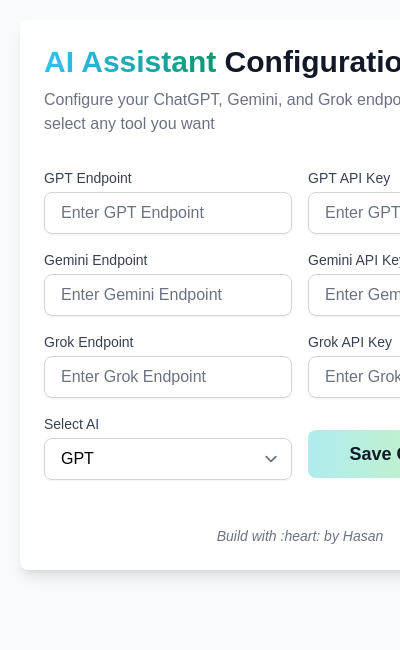
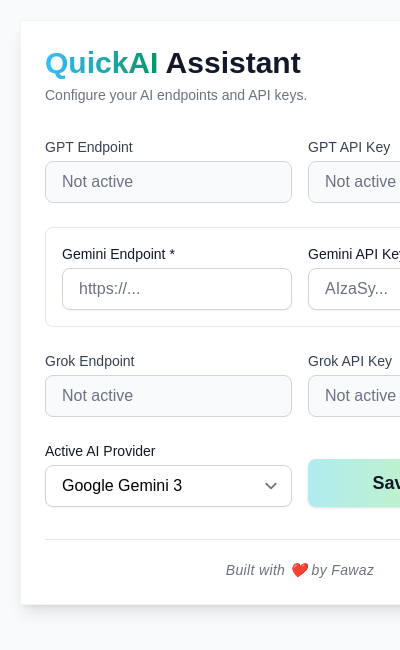
Before and after one commit to Falzky/QuickAI-Assistant, a browser extension: page popup/index.html in a window 400 px wide. Shown: the top 650 px of the page. Drawn offline with nearby package versions, Linux system fonts and the light colour scheme.

Commit message:
Updated popup/index.html

```diff
--- a/popup/index.html
+++ b/popup/index.html
@@ -1,7 +1,9 @@
-<!DOCTYPE html>
-<html>
+<!doctype html>
+<html lang="en">
   <head>
-    <title>AI Config</title>
+    <meta charset="UTF-8" />
+    <meta name="viewport" content="width=device-width, initial-scale=1.0" />
+    <title>QuickAI Config</title>
     <link
       href="https://cdn.jsdelivr.net/npm/flowbite@2.5.2/dist/flowbite.min.css"
       rel="stylesheet"
@@ -10,178 +12,172 @@
       body {
         font-family: Arial, sans-serif;
         padding: 20px;
-        border: none;
-        border-radius: 20px;
-        width: 600px;
+        margin: 0;
+        width: 600px; /* Perfect width for a Chrome Extension */
       }
     </style>
   </head>
-  <body class="bg-gray-50 dark:bg-gray-800">
+  <body class="bg-gray-50 dark:bg-gray-800 transition-colors duration-200">
     <div
-      class="container mx-auto p-6 bg-white dark:bg-gray-900 rounded-lg shadow-lg max-w-xl"
+      class="container mx-auto p-6 bg-white dark:bg-gray-900 rounded-xl shadow-lg max-w-xl border border-gray-100 dark:border-gray-700"
     >
-      <!-- Header -->
-      <div class="mb-8">
-        <div class="flex items-center gap-6">
+      <div class="mb-8 flex items-center justify-between">
+        <div>
           <h2
-            class="mb-2 text-3xl font-extrabold text-gray-900 dark:text-white"
+            class="mb-1 text-3xl font-extrabold text-gray-900 dark:text-white"
           >
             <span
               class="text-transparent bg-clip-text bg-gradient-to-r to-emerald-600 from-sky-400"
-              >AI Assistant
-            </span>
-            Configuration
+              >QuickAI</span
+            >
+            Assistant
           </h2>
-          <button
-            id="toggleMode"
-            class="border border-gray-300 rounded-lg px-3 mb-1 dark:text-white"
-          >
-            <span class="text-xl"></span>
-          </button>
+          <p class="text-sm font-normal text-gray-500 dark:text-gray-400">
+            Configure your AI endpoints and API keys.
+          </p>
         </div>
-        <p class="text-base font-normal text-gray-500">
-          Configure your ChatGPT, Gemini, and Grok endpoints and keys, then
-          select any tool you want
-        </p>
+        <button
+          id="toggleMode"
+          class="p-2 rounded-lg border border-gray-300 dark:border-gray-600 hover:bg-gray-100 dark:hover:bg-gray-700 dark:text-white transition-colors"
+          title="Toggle Dark Mode"
+        >
+          <span class="text-xl">&#9728;</span>
+        </button>
       </div>
 
-      <!-- Form Elements -->
-      <div>
-        <!-- Chat GPT -->
-        <div class="w-full flex gap-4">
-          <div class="mb-4 w-1/2">
+      <div class="space-y-6">
+        <div
+          class="flex gap-4 opacity-50 cursor-not-allowed"
+          title="GPT integration coming soon"
+        >
+          <div class="w-1/2">
             <label
-              for="gptEndpoint"
-              class="block text-sm font-medium text-gray-700 dark:text-white"
+              class="block text-sm font-medium text-gray-700 dark:text-gray-300 mb-1"
               >GPT Endpoint</label
             >
             <input
               type="text"
               id="gptEndpoint"
-              class="mt-1 block w-full px-4 py-2 border border-gray-300 rounded-lg shadow-sm focus:ring-blue-500 focus:border-blue-500 dark:bg-gray-800 dark:text-white"
-              placeholder="Enter GPT Endpoint"
+              class="w-full px-4 py-2 border border-gray-300 rounded-lg bg-gray-50 dark:bg-gray-800 dark:border-gray-600 dark:text-gray-500"
+              disabled
+              placeholder="Not active"
             />
           </div>
-
-          <div class="mb-4 w-1/2">
+          <div class="w-1/2">
             <label
-              for="gptKey"
-              class="block text-sm font-medium text-gray-700 dark:text-white"
+              class="block text-sm font-medium text-gray-700 dark:text-gray-300 mb-1"
               >GPT API Key</label
             >
             <input
               type="password"
               id="gptKey"
-              class="mt-1 block w-full px-4 py-2 border border-gray-300 rounded-lg shadow-sm focus:ring-blue-500 focus:border-blue-500 dark:bg-gray-800 dark:text-white"
-              placeholder="Enter GPT API Key"
+              class="w-full px-4 py-2 border border-gray-300 rounded-lg bg-gray-50 dark:bg-gray-800 dark:border-gray-600 dark:text-gray-500"
+              disabled
+              placeholder="Not active"
             />
           </div>
         </div>
 
-        <!-- Gemini -->
-        <div class="w-full flex gap-4">
-          <div class="mb-4 w-1/2">
+        <div
+          class="flex gap-4 p-4 border border-emerald-200 dark:border-emerald-800 rounded-lg bg-emerald-50/30 dark:bg-emerald-900/10"
+        >
+          <div class="w-1/2">
             <label
               for="geminiEndpoint"
-              class="block text-sm font-medium text-gray-700 dark:text-white"
-              >Gemini Endpoint</label
+              class="block text-sm font-medium text-gray-900 dark:text-white mb-1"
+              >Gemini Endpoint <span class="text-emerald-500">*</span></label
             >
             <input
               type="text"
               id="geminiEndpoint"
-              class="mt-1 block w-full px-4 py-2 border border-gray-300 rounded-lg shadow-sm focus:ring-blue-500 focus:border-blue-500 dark:bg-gray-800 dark:text-white"
-              placeholder="Enter Gemini Endpoint"
+              class="w-full px-4 py-2 border border-gray-300 rounded-lg shadow-sm focus:ring-emerald-500 focus:border-emerald-500 dark:bg-gray-800 dark:border-gray-600 dark:text-white"
+              placeholder="https://..."
             />
           </div>
-
-          <div class="mb-4 w-1/2">
+          <div class="w-1/2">
             <label
               for="geminiKey"
-              class="block text-sm font-medium text-gray-700 dark:text-white"
-              >Gemini API Key</label
+              class="block text-sm font-medium text-gray-900 dark:text-white mb-1"
+              >Gemini API Key <span class="text-emerald-500">*</span></label
             >
-
             <input
               type="password"
               id="geminiKey"
-              class="mt-1 block w-full px-4 py-2 border border-gray-300 rounded-lg shadow-sm focus:ring-blue-500 focus:border-blue-500 dark:bg-gray-800 dark:text-white"
-              placeholder="Enter Gemini API Key"
+              class="w-full px-4 py-2 border border-gray-300 rounded-lg shadow-sm focus:ring-emerald-500 focus:border-emerald-500 dark:bg-gray-800 dark:border-gray-600 dark:text-white"
+              placeholder="AIzaSy..."
             />
           </div>
         </div>
 
-        <!-- Grok -->
-        <div class="w-full flex gap-4">
-          <div class="mb-4 w-1/2">
+        <div
+          class="flex gap-4 opacity-50 cursor-not-allowed"
+          title="Grok integration coming soon"
+        >
+          <div class="w-1/2">
             <label
-              for="grokEndpoint"
-              class="block text-sm font-medium text-gray-700 dark:text-white"
+              class="block text-sm font-medium text-gray-700 dark:text-gray-300 mb-1"
               >Grok Endpoint</label
             >
             <input
               type="text"
               id="grokEndpoint"
-              class="mt-1 block w-full px-4 py-2 border border-gray-300 rounded-lg shadow-sm focus:ring-blue-500 focus:border-blue-500 dark:bg-gray-800 dark:text-white"
-              placeholder="Enter Grok Endpoint"
+              class="w-full px-4 py-2 border border-gray-300 rounded-lg bg-gray-50 dark:bg-gray-800 dark:border-gray-600 dark:text-gray-500"
+              disabled
+              placeholder="Not active"
             />
           </div>
-
-          <div class="mb-4 w-1/2">
+          <div class="w-1/2">
             <label
-              for="grokKey"
-              class="block text-sm font-medium text-gray-700 dark:text-white"
+              class="block text-sm font-medium text-gray-700 dark:text-gray-300 mb-1"
               >Grok API Key</label
             >
-
             <input
               type="password"
               id="grokKey"
-              class="mt-1 block w-full px-4 py-2 border border-gray-300 rounded-lg shadow-sm focus:ring-blue-500 focus:border-blue-500 dark:bg-gray-800 dark:text-white"
-              placeholder="Enter Grok API Key"
+              class="w-full px-4 py-2 border border-gray-300 rounded-lg bg-gray-50 dark:bg-gray-800 dark:border-gray-600 dark:text-gray-500"
+              disabled
+              placeholder="Not active"
             />
           </div>
         </div>
 
-        <!-- Selection Tool Dropdown -->
-        <div class="w-full flex gap-4">
-          <div class="mb-4 w-1/2">
+        <div class="flex gap-4 items-end mt-4">
+          <div class="w-1/2">
             <label
               for="toggle"
-              class="block text-sm font-medium text-gray-700 dark:text-white"
-              >Select AI</label
+              class="block text-sm font-medium text-gray-900 dark:text-white mb-1"
+              >Active AI Provider</label
             >
             <select
               id="toggle"
-              class="mt-1 block w-full px-4 py-2 border border-gray-300 rounded-lg shadow-sm focus:ring-blue-500 focus:border-blue-500 dark:bg-gray-800 dark:text-white"
+              class="w-full px-4 py-2 border border-gray-300 rounded-lg shadow-sm focus:ring-emerald-500 focus:border-emerald-500 dark:bg-gray-800 dark:border-gray-600 dark:text-white cursor-pointer"
             >
-              <optgroup label="Cloud Models">
-                <option value="gpt">GPT</option>
-                <option value="gemini">Gemini</option>
-                <option value="grok">Grok</option>
-              </optgroup>
+              <option value="gemini">Google Gemini 3</option>
+              <option value="gpt" disabled>OpenAI GPT (Coming Soon)</option>
+              <option value="grok" disabled>xAI Grok (Coming Soon)</option>
             </select>
           </div>
-
-          <div class="my-4 w-1/2 flex">
+          <div class="w-1/2 flex">
             <button
               id="saveButton"
               type="button"
-              class="text-gray-900 w-full bg-gradient-to-r from-teal-200 to-lime-200 hover:bg-gradient-to-l hover:from-teal-200 hover:to-lime-200 focus:ring-4 focus:outline-none focus:ring-lime-200 font-semibold rounded-lg text-lg px-5 py-2.5 text-center me-2 mb-2"
+              class="w-full text-gray-900 bg-gradient-to-r from-teal-200 to-lime-200 hover:bg-gradient-to-l focus:ring-4 focus:outline-none focus:ring-lime-200 font-bold rounded-lg text-lg px-5 py-2.5 shadow transition-all"
             >
-              Save Configuration
+              Save Settings
             </button>
           </div>
         </div>
       </div>
 
-      <!-- Footer -->
-      <figcaption
-        class="flex items-center justify-center mt-6 space-x-3 rtl:space-x-reverse"
+      <div
+        class="mt-8 pt-5 border-t border-gray-200 dark:border-gray-700 flex justify-center"
       >
-        <cite class="ps-3 text-sm text-gray-500"
-          >Build with :heart: by Hasan</cite
+        <cite
+          class="text-sm font-medium text-gray-500 dark:text-gray-400 not-italic tracking-wide"
         >
-      </figcaption>
+          Built with ❤️ by Fawaz
+        </cite>
+      </div>
     </div>
 
     <script src="popup.js"></script>
```
